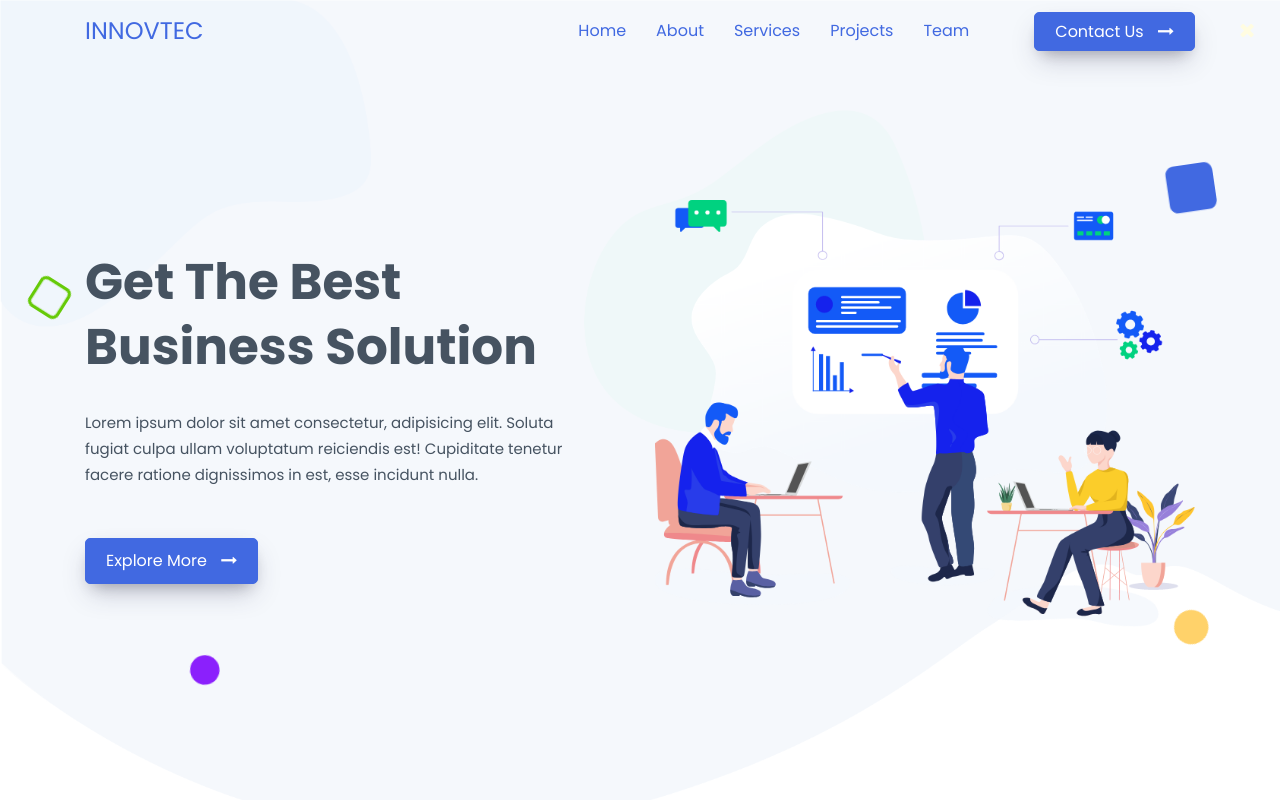
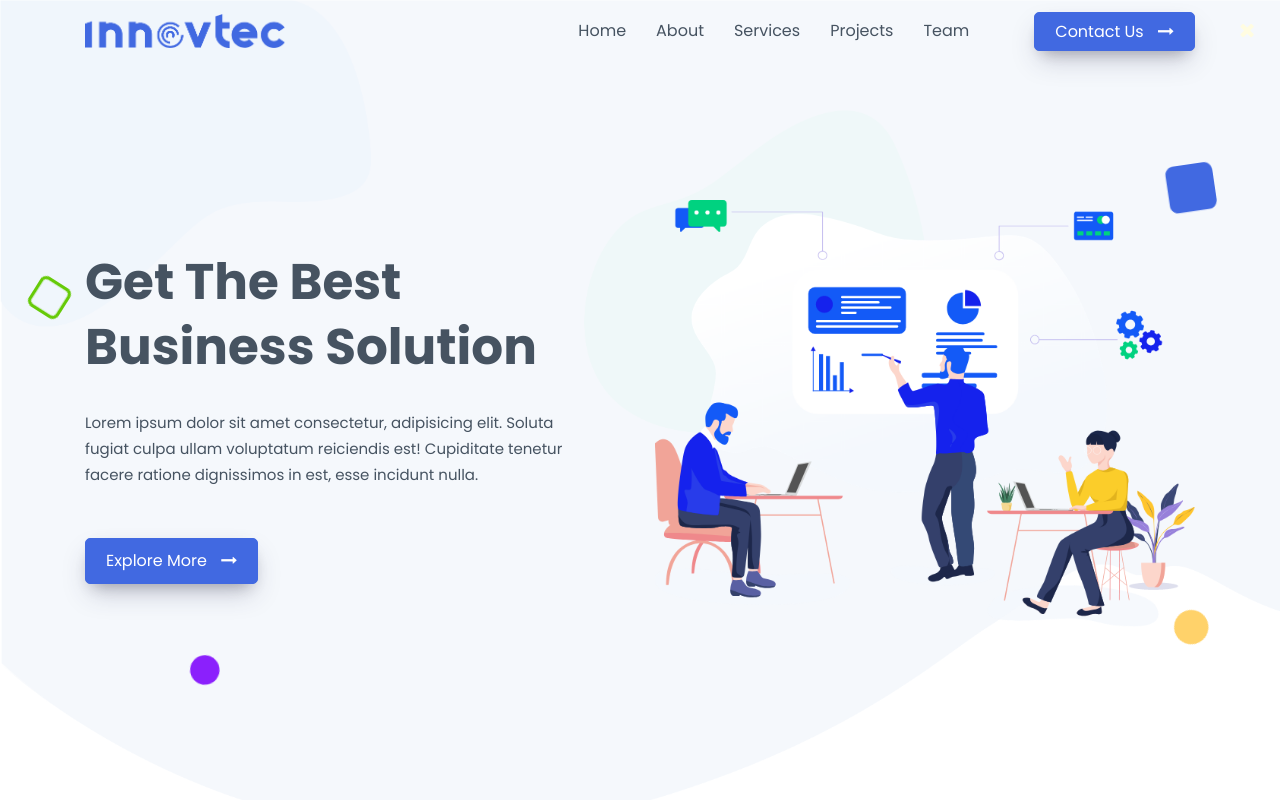
Before and after one commit to thetecheyes/Innovtec, a plain HTML site: page index.html in a window 1280 px wide. Shown: the top 800 px of the page. Drawn offline with Linux system fonts and the light colour scheme.

Commit message:
add company logo

```diff
--- a/assets/css/style.css
+++ b/assets/css/style.css
@@ -155,6 +155,10 @@ a.stroke-text:hover {
     font-size: 1.5rem;
 }
 
+.navbar-brand img {
+    max-width: 200px;
+}
+
 .navbar a.close-menu {
     position: absolute;
     right: 20px;
@@ -170,7 +174,7 @@ a.stroke-text:hover {
 }
 
 .navbar-header .navbar-nav a.nav-link {
-    color: #4169e1;
+    color: #465361;
     padding: 10px 15px;
     transition: all 0.3s ease;
 }
--- a/index.html
+++ b/index.html
@@ -31,7 +31,7 @@
         <nav class="navbar navbar-expand-lg fixed-top">
             <div class="container">
                 <!-- Site Logo -->
-                <a class="navbar-brand" href="index.html">INNOVTEC</a>
+                <a class="navbar-brand" href="index.html"><img src="assets/images/innovtec-logo.png" alt="innovtec"></a>
                 <button class="navbar-toggler" type="button" id="sidebarCollapse">
                     <span class="navbar-toggler-icon fa fa-bars"></span>
                 </button>
@@ -644,6 +644,7 @@
                 </div>
                 <!-- END: Team Section Shapes -->
             </div>
+        </div>
     </section>
     <!-- END: Team Section -->
 
```
Also changed, not shown: assets/images/innovtec-logo.png (added).
